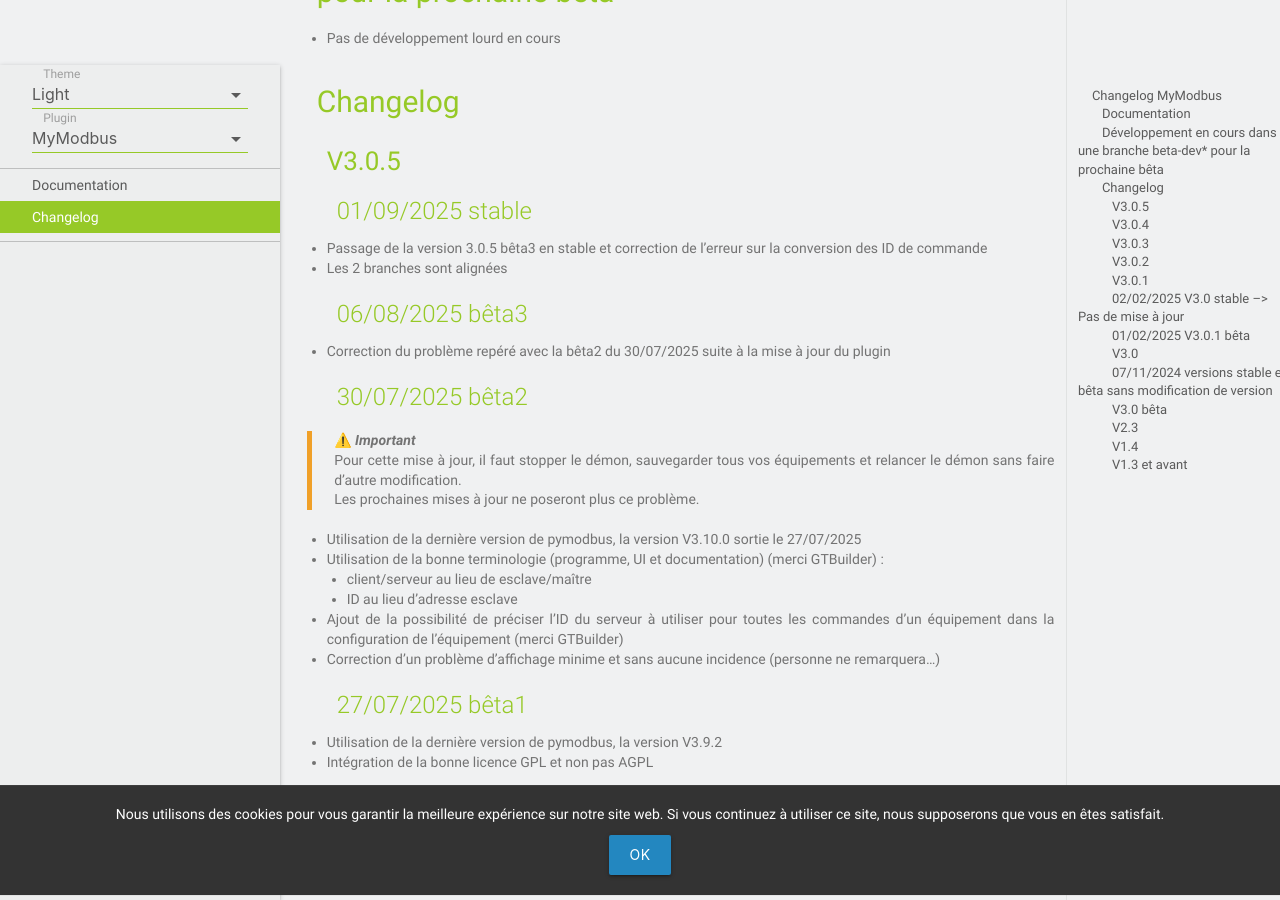
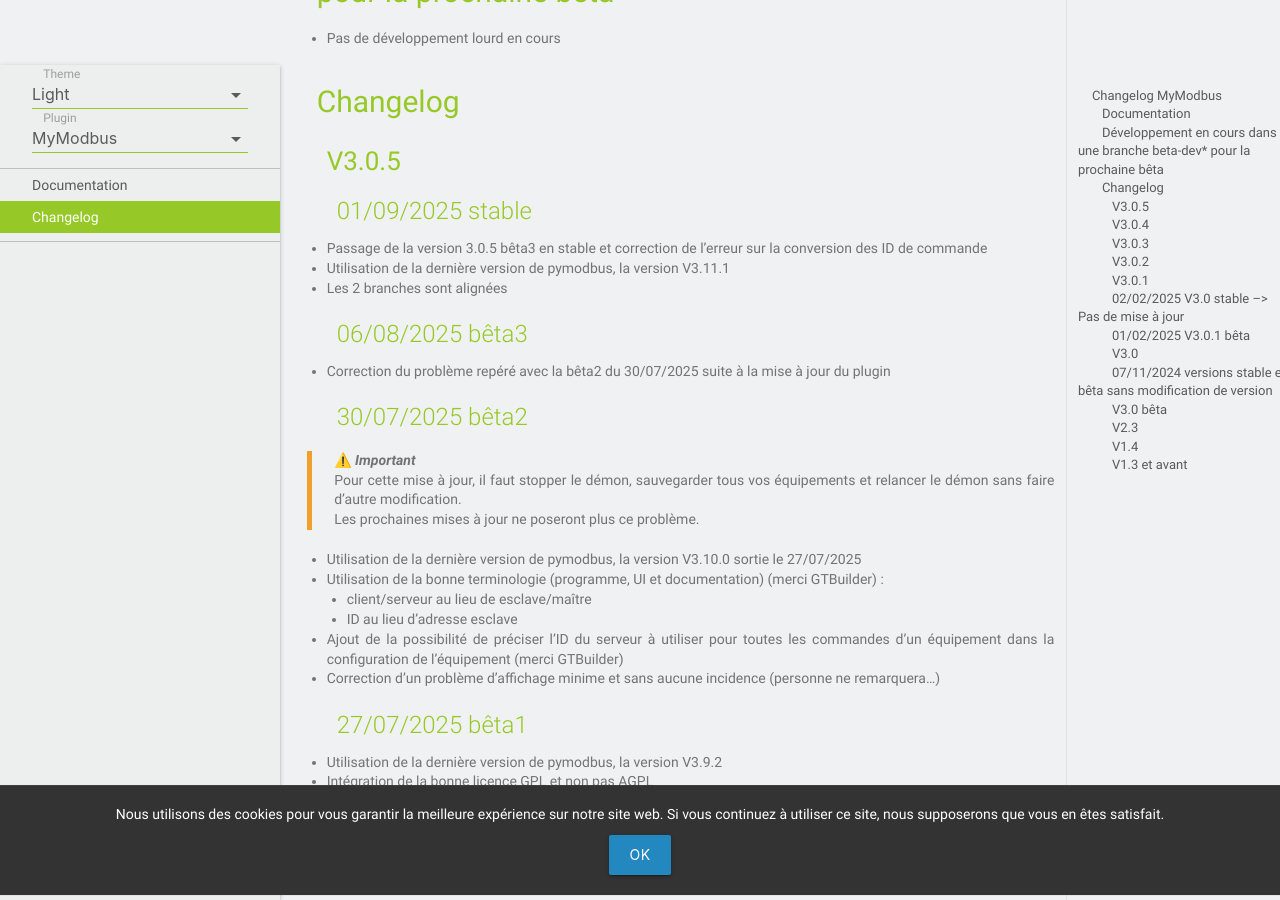
Before and after one commit to MrWaloo/jeedom-plugins-doc, a Jekyll site: the page built from docs/fr_FR/mymodbus_changelog.md, in a window 1280 px wide and 900 px high, scrolled down 349 px. Built offline with Jekyll 4.4.1, drawn with Linux system fonts in a browser that asks for light colours; emoji names are drawn with the system emoji font; our own code applies the rules of GitHub Pages for plain Markdown files.

Commit message:
Update mymodbus_changelog.md

```diff
--- a/docs/fr_FR/mymodbus_changelog.md
+++ b/docs/fr_FR/mymodbus_changelog.md
@@ -15,6 +15,7 @@
 #### 01/09/2025 stable
 
 - Passage de la version 3.0.5 bêta3 en stable et correction de l'erreur sur la conversion des ID de commande
+- Utilisation de la dernière version de pymodbus, la version V3.11.1
 - Les 2 branches sont alignées
 
 #### 06/08/2025 bêta3
```
